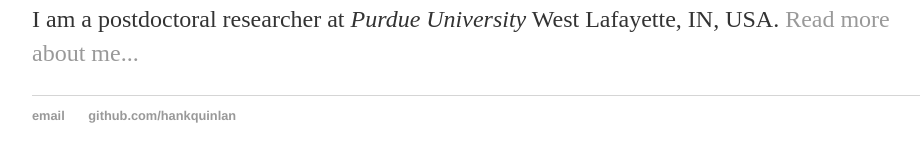
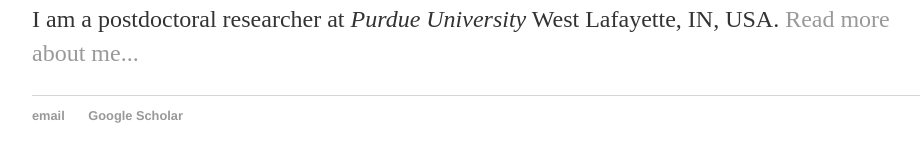
Before and after one commit to gaurav-nanda-research/gaurav-nanda-site.github.io, a Jekyll site: the page built from index.html, in a window 1280 px wide. Shown: the part 194-356 px from the top of the page, without its empty margins (160-1080 px from the left). Built offline with Jekyll 4.4.1, drawn with Linux system fonts in a browser that asks for light colours.

Commit message:
Update default.html

```diff
--- a/_layouts/default.html
+++ b/_layouts/default.html
@@ -21,8 +21,8 @@
 			</div><!-- /.container -->
 			<footer>
 	    		<ul>
-	        		<li><a href="mailto:hankquinlanhub@gmail.com">email</a></li>
-	        		<li><a href="https://github.com/hankquinlan">github.com/hankquinlan</a></li>
+	        		<li><a href="mailto:abc@gmail.com">email</a></li>
+	        		<li><a href="https://scholar.google.com/citations?user=liEjNIMAAAAJ&hl=en">Google Scholar</a></li>
 				</ul>
 			</footer>
 		</body>
```
